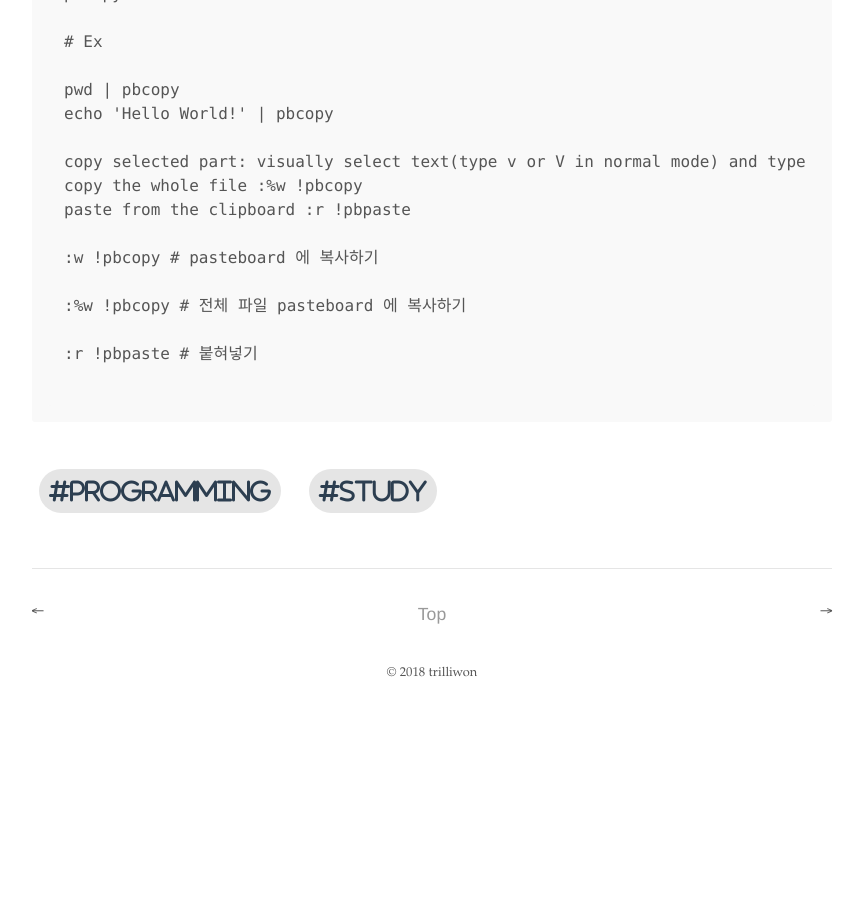
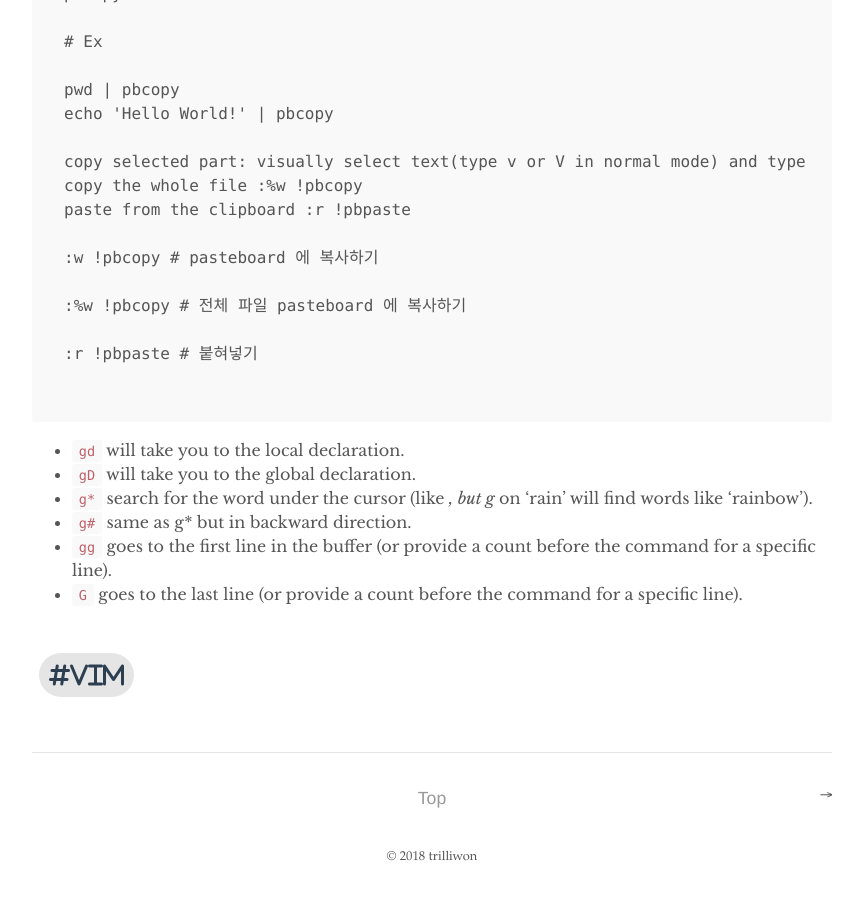
Before and after one commit to trilliwon/ABL, a Jekyll site: the page built from _posts/programming/2018-09-09-vim.md, in a window 1280 px wide and 900 px high, scrolled down 1427 px. Shown: the whole window, without its empty margins (208-1071 px from the left). Built offline with Jekyll 4.4.1, drawn with Linux system fonts in a browser that asks for light colours; nearby versions of some CDN libraries; before the commit the page ends 2143 px from its top, so only the background shows below that; some of the changed text lies outside the part shown.

Commit message:
Sat Sep  8 23:51:22 KST 2018

````diff
--- a/_posts/programming/2017-11-19-vim.md
+++ b/_posts/programming/2018-09-09-vim.md
@@ -1,8 +1,8 @@
 ---
 layout: post
 title:  "How to use vim 👨🏻‍💻"
-date:   2017-11-19 7:00:00 +0900
-tag: [Programming, Study]
+date:   2018-09-09 7:00:00 +0900
+tag: [Vim]
 ---
 
 # 👨🏻‍💻
@@ -67,3 +67,11 @@
 :r !pbpaste # 붙혀넣기
 
 ```
+
+
+- `gd` will take you to the local declaration.
+- `gD` will take you to the global declaration.
+- `g*` search for the word under the cursor (like *, but g* on 'rain' will find words like 'rainbow').
+- `g#` same as g* but in backward direction.
+- `gg` goes to the first line in the buffer (or provide a count before the command for a specific line).
+- `G` goes to the last line (or provide a count before the command for a specific line).
````
